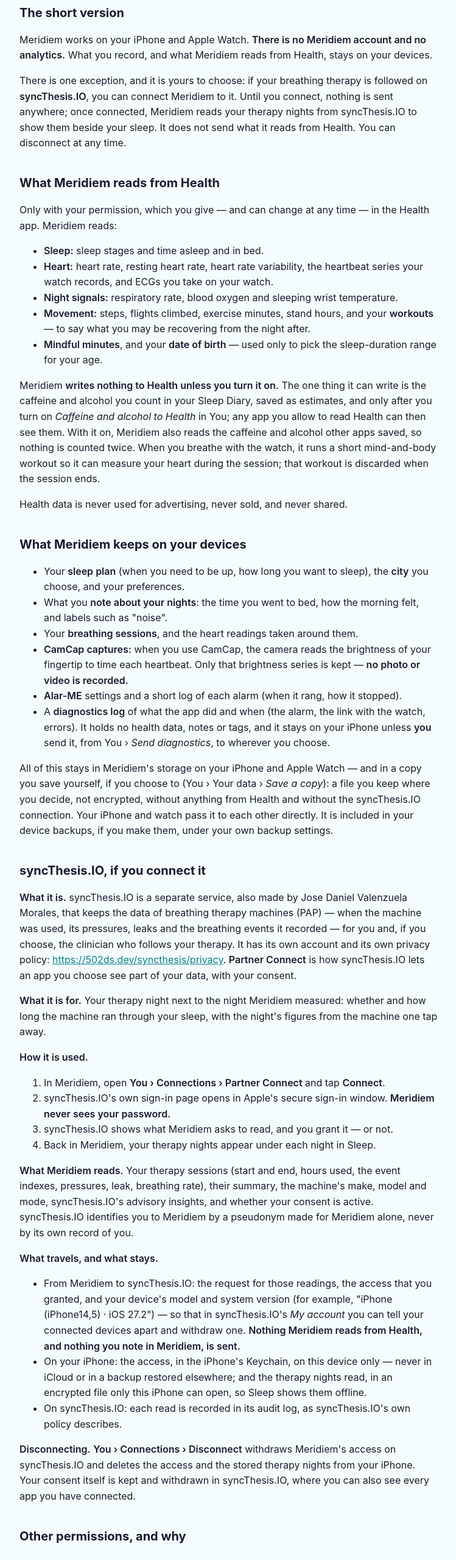
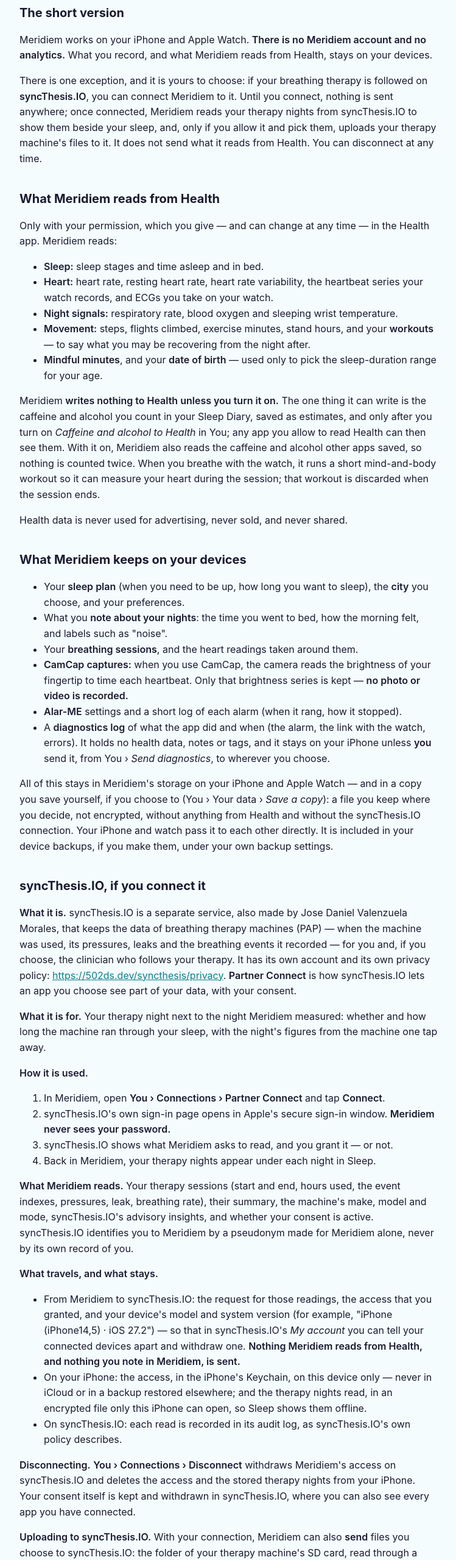
Before and after one commit to DanielV502/502ds.dev, a plain HTML site: page docs/meridiem/privacy/index.html in a window 1280 px wide. Shown: the part 220-2779 px from the top of the page at 61% size, without its empty margins (264-1013 px from the left). Drawn offline with Linux system fonts and the light colour scheme.

Commit message:
Meridiem's privacy with the upload of the therapy machine's files, shipping in 1.0; syncThesis.IO's audit record kept 6 years

```diff
--- a/docs/meridiem/privacy/index.html
+++ b/docs/meridiem/privacy/index.html
@@ -48,7 +48,7 @@ footer{max-width:720px;margin:0 auto;padding:0 16px 40px;color:var(--faint);font
 <main>
 
 <h1>Meridiem — Privacy Policy</h1>
-<p><strong>Last updated:</strong> November 20, 2026
+<p><strong>Last updated:</strong> November 25, 2026
 <strong>App:</strong> Meridiem, for iPhone and Apple Watch
 <strong>Developer:</strong> Jose Daniel Valenzuela Morales · Guatemala · contact: privacy@syncthesis.io</p>
 <h2>The short version</h2>
@@ -56,8 +56,8 @@ footer{max-width:720px;margin:0 auto;padding:0 16px 40px;color:var(--faint);font
 what Meridiem reads from Health, stays on your devices.</p>
 <p>There is one exception, and it is yours to choose: if your breathing therapy is followed on <strong>syncThesis.IO</strong>, you can
 connect Meridiem to it. Until you connect, nothing is sent anywhere; once connected, Meridiem reads your therapy nights
-from syncThesis.IO to show them beside your sleep. It does not send what it reads from Health. You can disconnect at any
-time.</p>
+from syncThesis.IO to show them beside your sleep, and, only if you allow it and pick them, uploads your therapy
+machine's files to it. It does not send what it reads from Health. You can disconnect at any time.</p>
 <h2>What Meridiem reads from Health</h2>
 <p>Only with your permission, which you give — and can change at any time — in the Health app. Meridiem reads:</p>
 <ul>
@@ -123,6 +123,11 @@ record of you.</p>
 <p><strong>Disconnecting.</strong> <strong>You › Connections › Disconnect</strong> withdraws Meridiem's access on syncThesis.IO and deletes the access
 and the stored therapy nights from your iPhone. Your consent itself is kept and withdrawn in syncThesis.IO, where you
 can also see every app you have connected.</p>
+<p><strong>Uploading to syncThesis.IO.</strong> With your connection, Meridiem can also <strong>send</strong> files you choose to syncThesis.IO:
+the folder of your therapy machine's SD card, read through a card reader connected to your phone. Nothing is uploaded
+on its own: you pick what to send, Meridiem shows what is missing on syncThesis.IO, and only that is sent. The upload
+needs its own permission, which you grant in syncThesis.IO's consent screen and can withdraw there. What is uploaded is
+kept by syncThesis.IO under its own policy; Meridiem keeps no copy beyond what it needs to finish an interrupted upload.</p>
 <h2>Other permissions, and why</h2>
 <table>
 <thead>
```
Also changed, not shown: docs/syncthesis/privacy/index.html (+1 -1 lines).
